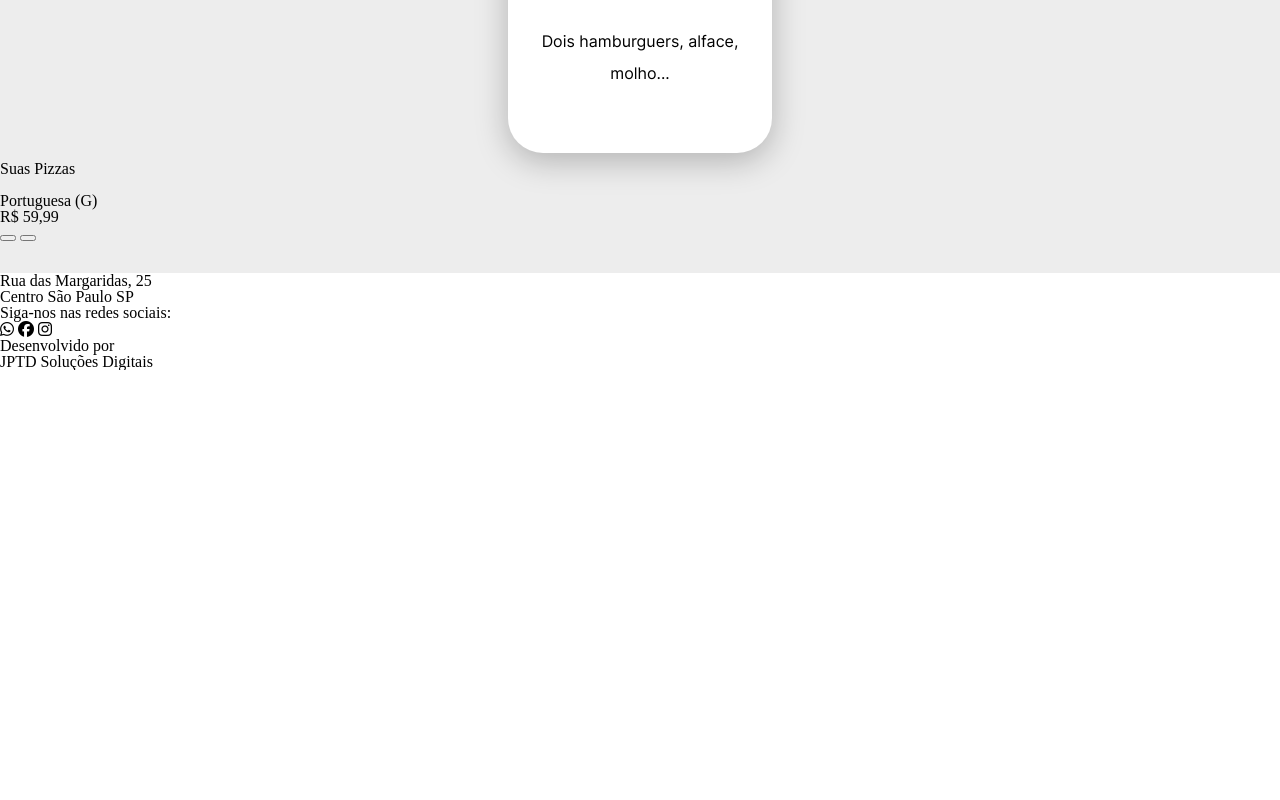
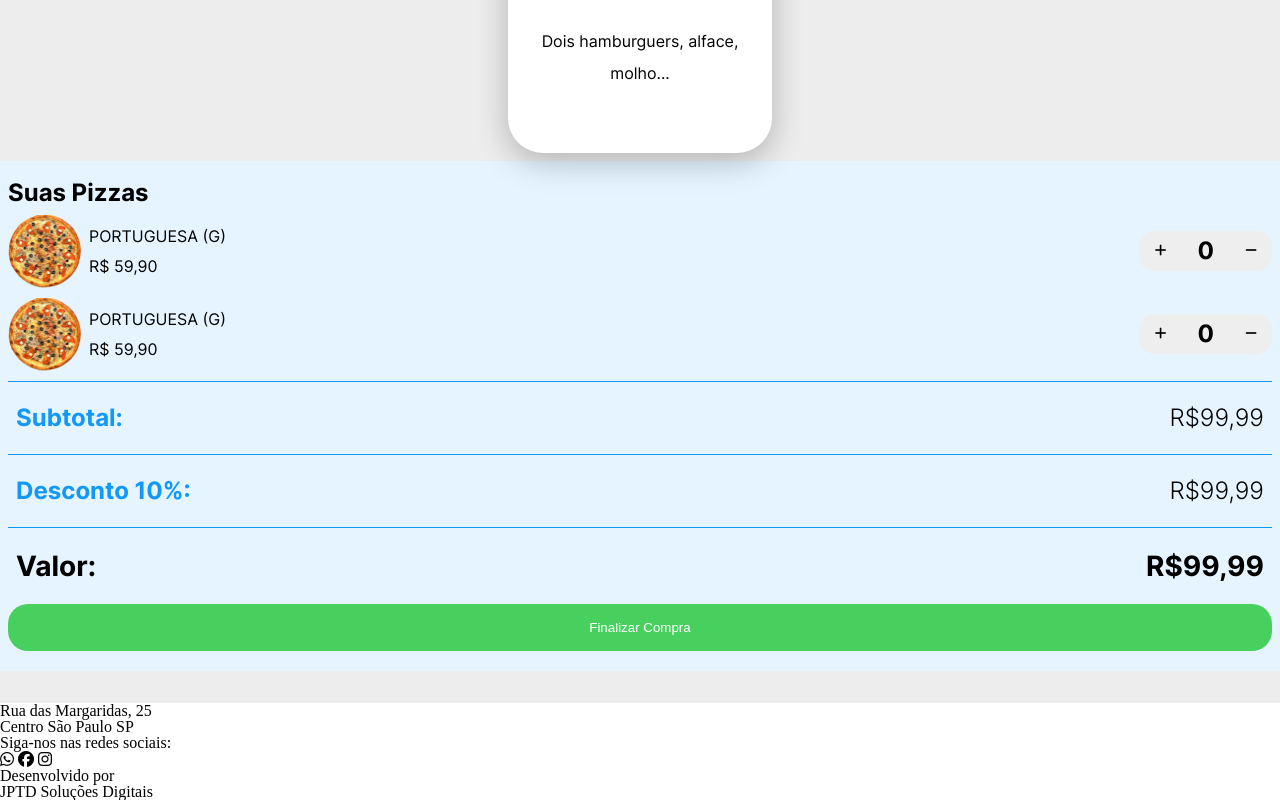
Before and after one commit to Nyckoly/JsPizzaria, a plain HTML site: page index.html in a window 1280 px wide. Shown: the part 1431-2231 px from the top of the page. Before the commit the page ends 1801 px from the top, so only its background shows below. Drawn offline with Linux system fonts and the light colour scheme.

Commit message:
estilização do carrinho

```diff
--- a/css/style.css
+++ b/css/style.css
@@ -219,3 +219,90 @@
 .modal-pizza__btn--cancelar{
     background-color: var(--vermelho-atencao);
 }
+
+/* CARRINHO */
+
+.carrinho{
+    display: flex;
+    flex-direction: column;
+    background-color: var(--azul-claro);
+    padding: 20px 8px;
+    gap: 10px;
+}
+.carrinho__item{
+    display: flex;
+    justify-content: space-between;
+    gap: 16px;
+}
+.carrinho__txt{
+    display: flex;
+    flex-direction: column;
+    padding-right: 98px;
+    gap: 14px;
+    text-transform: uppercase;
+    font-family: "InterRegular";
+}
+.carrinho__pizza{
+    display: flex;
+    align-items: center;
+    gap: 8px;
+}
+.carrinho__img{
+    width: 73px;
+    height: 73px;
+}
+.carrinho__qtd-controle{
+    font-family: "InterBold";
+    padding: 16px 0;
+}
+.btn-background{
+    display: flex;
+    align-items: center;
+    gap: 16px;
+    border-radius: 16px;
+    background-color: var(--cinza-claro);
+}
+.btn--adicionar, .btn--remover{
+    width: 42px;
+    height: 40px;
+    border: none;
+    background: none;
+}
+.carrinho__qtd{
+    font-size: 24px;
+    text-align: center;
+    margin: 0 auto;
+}
+.carrinho__calculos{
+    display: flex;
+    flex-direction: column;
+}
+.carrinho__valores-calculos{
+    display: flex;
+    justify-content: space-between;
+    border-top: 1px solid var(--azul);
+    padding: 24px 8px;
+    gap: 16px;
+}
+.tx--titulo, .tx--item{
+    font-size: 24px;
+    font-family: "InterBold";
+}
+.tx--item{
+    color: var(--azul);
+}
+.tx--valor{
+    font-family: "InterLight";
+    font-size: 24px;
+}
+.tx--total, .tx--valor-total{
+    font-size: 28px;
+    font-family: "InterBold";
+}
+.btn--finalizar-compra{
+    padding: 16px 32px;
+    border-radius: 20px;
+    background: var(--verde-sucesso);
+    border: none;
+    color: var(--branco);
+}
--- a/index.html
+++ b/index.html
@@ -1,5 +1,6 @@
 <!DOCTYPE html>
 <html lang="pt-br">
+
     <head>
         <meta charset="UTF-8">
         <meta name="viewport" content="width=device-width, initial-scale=1.0">
@@ -7,8 +8,10 @@
         <link rel="stylesheet" href="css/vars.css">
         <link rel="stylesheet" href="css/style.css">
         <link rel="stylesheet" href="css/carrinho.css">
+
         <title> JS Pizzaria </title>
     </head>
+
     <body>
         <header class="topo">
             <h1 class="topo_marca">JS Pizzas
@@ -16,7 +19,7 @@
             </h1>
         </header>
         <main class="conteudo">
-             <section class="pizzas-cards">
+            <section class="pizzas-cards">
                 <div class="pizzas-cards__item">
                     <img src="img/img-produto01.png" alt="Imagem da Pizza Mozzarella" class="pizzas-cards__img">
                     <a class="pizzas-cards__btn-add" href="#modal">
@@ -53,21 +56,67 @@
                     <span class="pizzas-cards__titulo">Título</span>
                     <p class="pizzas-cards__texto">Dois hamburguers, alface, molho...</p>
                 </div>
-             </section>
+            </section>
 
-             <aside class="carrinho">
-                <h1 class="carrinha__titulo">Suas Pizzas</h1>
+            <aside class="carrinho">
+                <h1 class="carrinho__tx tx--titulo">Suas Pizzas</h1>
                 <div class="carrinho__item">
-                    <img src="" alt="" class="carrinho__item-img">
-                    <p class="carrinho__item-descricao">Portuguesa (G)</p>
-                    <p class="carrinho__item-preco">R$ 59,99</p>
+                    <div class="carrinho__pizza">
+                        <img src="img/img-item@2x.png" alt="" class="carrinho__img">
+                        <div class="carrinho__txt">
+                            <p class="carrinho__tx">Portuguesa (G)</p>
+                            <p class="carrinho__tx">R$ 59,90</p>
+                        </div>
+                    </div>
                     <div class="carrinho__qtd-controle">
-                        <button class="carrinho__item-adicionar"></button>
-                        <span class="carrinho__item-qtd"></span>
-                        <button class="carrinho__item-remover"></button>
+                        <div class="btn-background">
+                            <button class="carrinho__btn btn--adicionar">
+                                <span class="fa-solid fa-plus"></span>
+                            </button>
+                            <span class="carrinho__qtd">0</span>
+                            <button class="carrinho__btn btn--remover">
+                                <span class="fa-solid fa-minus"></span>
+                            </button>
+                        </div>
                     </div>
                 </div>
-             </aside>
+                <div class="carrinho__item">
+                    <div class="carrinho__pizza">
+                        <img src="img/img-item@2x.png" alt="" class="carrinho__img">
+                        <div class="carrinho__txt">
+                            <p class="carrinho__tx">Portuguesa (G)</p>
+                            <p class="carrinho__tx">R$ 59,90</p>
+                        </div>
+                    </div>
+                    <div class="carrinho__qtd-controle">
+                        <div class="btn-background">
+                            <button class="carrinho__btn btn--adicionar">
+                                <span class="fa-solid fa-plus"></span>
+                            </button>
+                            <span class="carrinho__qtd">0</span>
+                            <button class="carrinho__btn btn--remover">
+                                <span class="fa-solid fa-minus"></span>
+                            </button>
+                        </div>
+                    </div>
+                </div>
+                <div class="carrinho__calculos">
+                    <div class="carrinho__valores-calculos">
+                        <p class="carrinho__tx tx--item">Subtotal:</p>
+                        <p class="carrinho__tx tx--valor">R$99,99</p>
+                    </div>
+                    <div class="carrinho__valores-calculos">
+                        <p class="carrinho__tx tx--item">Desconto 10%:</p>
+                        <p class="carrinho__tx tx--valor">R$99,99</p>
+                    </div>
+                    <div class="carrinho__valores-calculos">
+                        <p class="carrinho__tx tx--total">Valor:</p>
+                        <p class="carrinho__tx tx--valor-total">R$99,99</p>
+                    </div>
+
+                    <button class="carrinho__btn btn--finalizar-compra">Finalizar Compra</button>
+                </div>
+            </aside>
         </main>
 
         <footer class="rodape">
@@ -118,4 +167,5 @@
 
         <script src="https://kit.fontawesome.com/b8bf04cdf7.js" crossorigin="anonymous"></script>
     </body>
+
 </html>
```
Also changed, not shown: img/favicon.ico (added), img/img-item@1x.png (added), img/img-item@2x.png (added), img/img-item@3x.png (added).
